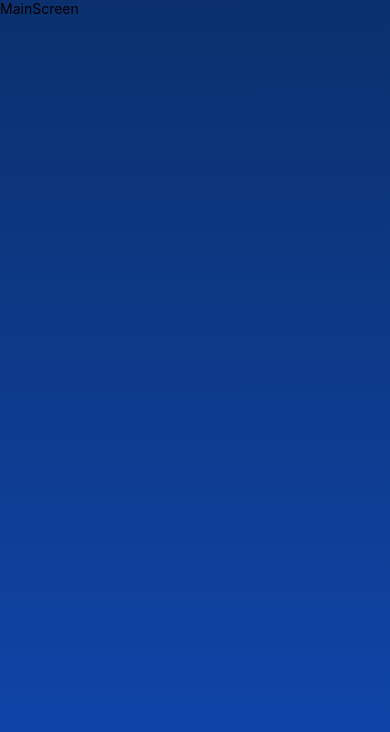
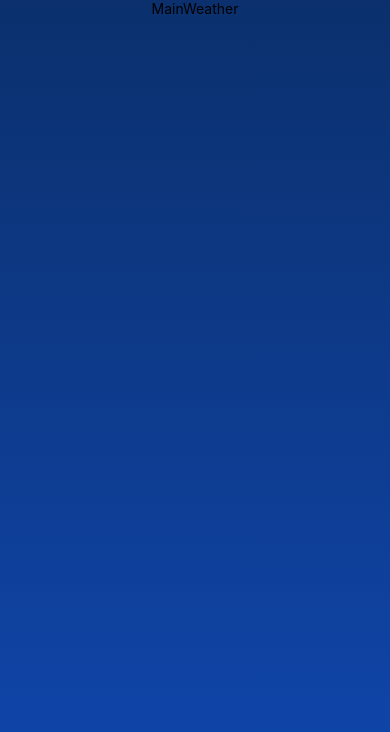
Before and after one commit to Daniabbasi25/WeatherApp, a React Native app: screen / in a window 390 px wide. Shown: the top 732 px of the page. Built offline with nearby package versions, Linux system fonts and the light colour scheme.

Commit message:
done changes

```diff
--- /dev/null
+++ b/app/components/MainWeather.tsx
@@ -0,0 +1,14 @@
+import { StyleSheet, Text, View } from 'react-native'
+import React from 'react'
+
+const MainWeather = () => {
+  return (
+    <View>
+      <Text>MainWeather</Text>
+    </View>
+  )
+}
+
+export default MainWeather
+
+const styles = StyleSheet.create({})
--- /dev/null
+++ b/app/components/index.ts
@@ -0,0 +1 @@
+export { default as MainWeather } from './MainWeather';
--- /dev/null
+++ b/app/components/package.json
@@ -0,0 +1,3 @@
+{
+    "name": "components"
+}
--- a/app/screens/MainScreen.tsx
+++ b/app/screens/MainScreen.tsx
@@ -2,6 +2,7 @@ import { StyleSheet, Text, View } from 'react-native'
 import React from 'react'
 import { AppliedTheme } from 'themes'
 import { LinearGradient } from 'expo-linear-gradient';
+import { MainWeather } from 'components';
 
 
 const theme=AppliedTheme()
@@ -11,7 +12,7 @@ const MainScreen = () => {
       // Background Linear Gradient
       colors={theme.background.screenBackgroundLinear}
       style={styles.screenContainer} >
-        <Text>MainScreen</Text>
+        <MainWeather />
 
     </LinearGradient>
   )
@@ -22,6 +23,7 @@ export default MainScreen
 const styles = StyleSheet.create({
   screenContainer:{
     flex:1,
+    alignItems:'center'
 
   }
 })
```
